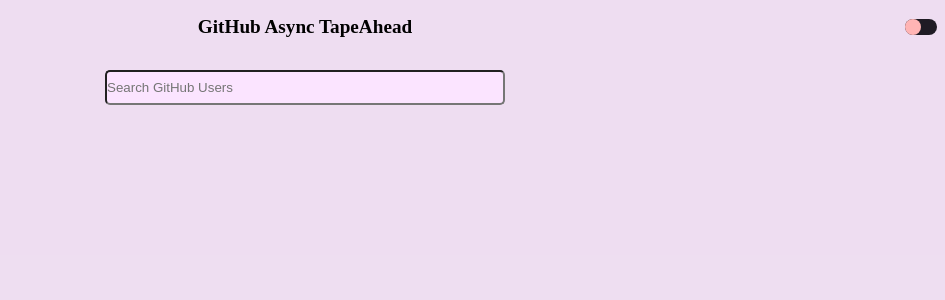
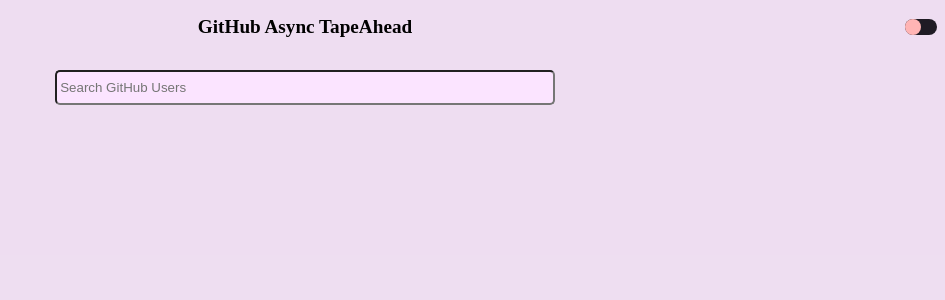
Before and after one commit to avarus-dei/github-async-typeahead, a React (Create React App) app: page / in a window 1280 px wide. Shown: the top 300 px of the page, without its empty margins (335-1280 px from the left). Built offline with nearby package versions, Linux system fonts and the light colour scheme.

Commit message:
debugged

```diff
--- a/src/App.js
+++ b/src/App.js
@@ -1,5 +1,5 @@
 import { useState } from "react";
-import "./App.css";
+import styles from "./App.module.css";
 import SearchBar from "./Components/SearchBar";
 import UserOptions from "./Components/UserOptions";
 import Button from "./Components/Button";
@@ -47,26 +47,37 @@ export default function App() {
 
   useDebounce(query, 500, searchHandler);
 
-  const swichModesHandler = () => {
+  const swichModesHandler = (event) => {
+    event.preventDefault();
     setIsInNightMode(!isInNightMode);
   };
 
   const clickOutsideHandler = (event) => {
-    if (event.target.className.includes("body")) {
+    if (event.target.className.includes(`${styles.body}`)) {
       setclickedOutside(true);
     }
   };
 
   return (
     <div
-      className={`body ${isInNightMode ? "inNightMode" : "inLightMode"}`}
+      className={`${styles.body} ${
+        isInNightMode ? styles.inNightMode : styles.inLightMode
+      }`}
       onClick={clickOutsideHandler}
     >
-      <h1 className={`header ${isInNightMode ? "inNightMode" : "inLightMode"}`}>
+      <h1
+        className={`${styles.header} ${
+          isInNightMode ? styles.inNightMode : styles.inLightMode
+        }`}
+      >
         GitHub Async TapeAhead
       </h1>
       <Button swichModes={swichModesHandler} nightMode={isInNightMode} />
-      <SearchBar onInput={changeInputHandler} nightMode={isInNightMode} />
+      <SearchBar
+        onInput={changeInputHandler}
+        nightMode={isInNightMode}
+        isClickedOutside={clickedOutside}
+      />
       {isLoading ? (
         <p style={isInNightMode ? { color: "white" } : { color: "black" }}>
           loading . . .
--- a/src/App.css
+++ b/src/App.module.css
@@ -1,7 +1,3 @@
-*{
-    margin: 0;
-    padding: 0;
-}
 .body{
     display: flex;
     flex-direction: column;
--- a/src/Components/SearchBar.module.css
+++ b/src/Components/SearchBar.module.css
@@ -1,7 +1,8 @@
 .input {
   display: block;
-  width: min(400px, 75%);
-  padding: 0.5rem 0;
+  box-sizing: border-box;
+  width: min(500px, 75%);
+  padding: 0.5rem 0.2rem;
   margin: 1rem auto 0;
   border-radius: 5px;
 }
--- a/src/Components/UserOptions.module.css
+++ b/src/Components/UserOptions.module.css
@@ -1,6 +1,6 @@
 .container {
   margin: 0rem auto 0.5rem;
-  width: min(400px, 75%);
+  width: min(500px, 75%);
   overflow-y: auto;
   border-radius: 5px;
   animation: unfold 500ms forwards ease-in-out;
--- /dev/null
+++ b/src/index.css
@@ -0,0 +1,4 @@
+*{
+    margin: 0;
+    padding: 0;
+}
--- a/src/index.js
+++ b/src/index.js
@@ -1,5 +1,6 @@
 import React from "react";
 import ReactDOM from "react-dom";
 import App from "./App";
+import './index.css';
 
 ReactDOM.render(<App />, document.getElementById("root"));
```
Also changed, not shown: 1 other file (tests, documents, lock files or other folders).
